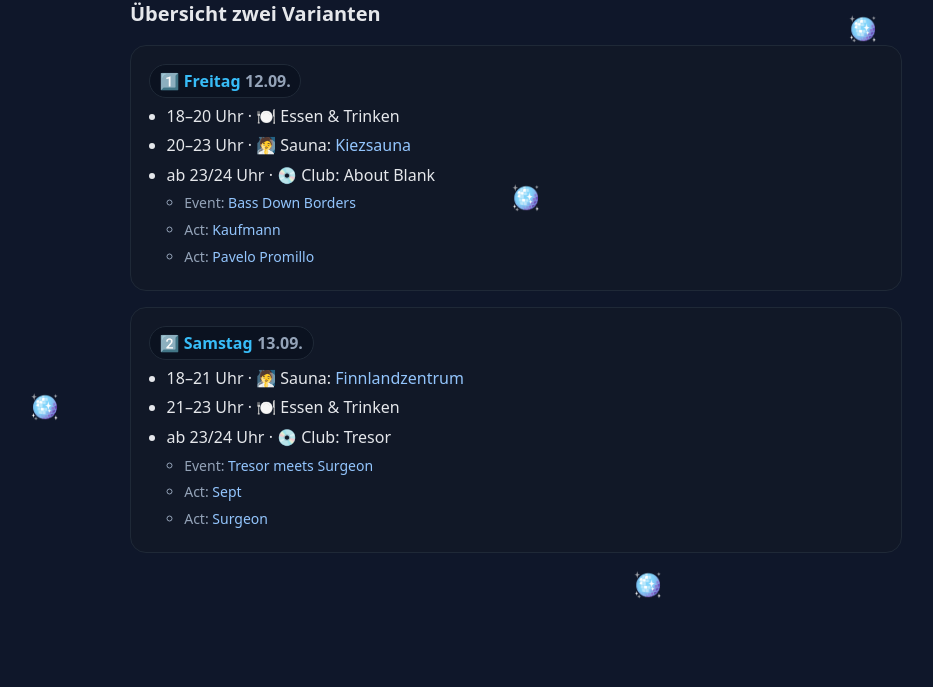
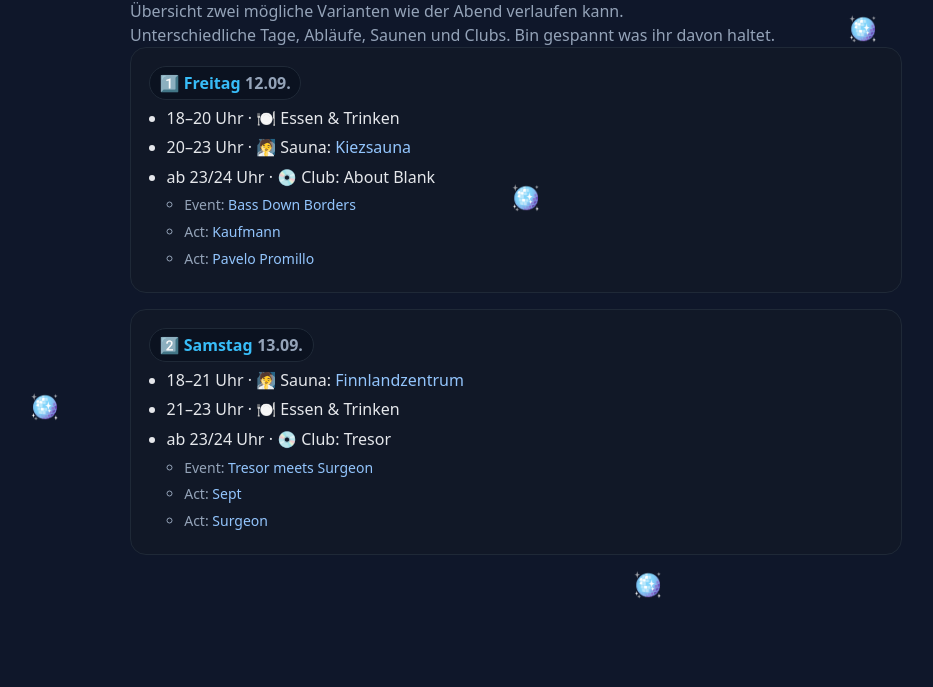
Before and after one commit to GeraldWagner/disco, a plain HTML site: page index.html in a window 1280 px wide. Shown: the part 113-800 px from the top of the page, without its empty margins (124-1057 px from the left). Drawn offline with Linux system fonts and the light colour scheme.

Commit message:
Changed description

```diff
--- a/index.html
+++ b/index.html
@@ -25,7 +25,7 @@
   <main class="wrap">
     <header>
       <h1>JGA · Ingolf</h1>
-      <h2>Übersicht zwei Varianten</h2>
+      <p>Übersicht zwei mögliche Varianten wie der Abend verlaufen kann.<br>Unterschiedliche Tage, Abläufe, Saunen und Clubs. Bin gespannt was ihr davon haltet.</p>
     </header>
 
     <section class="grid">
```
